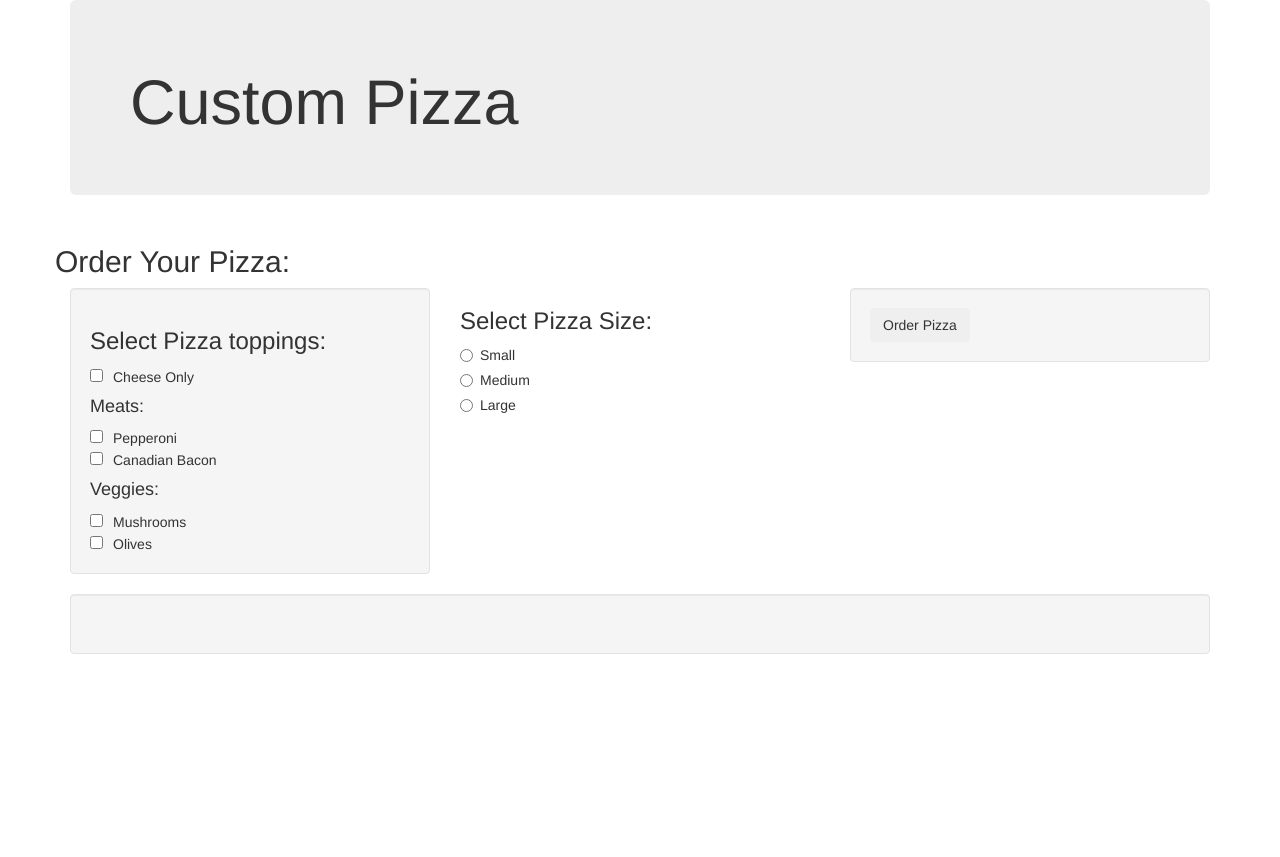
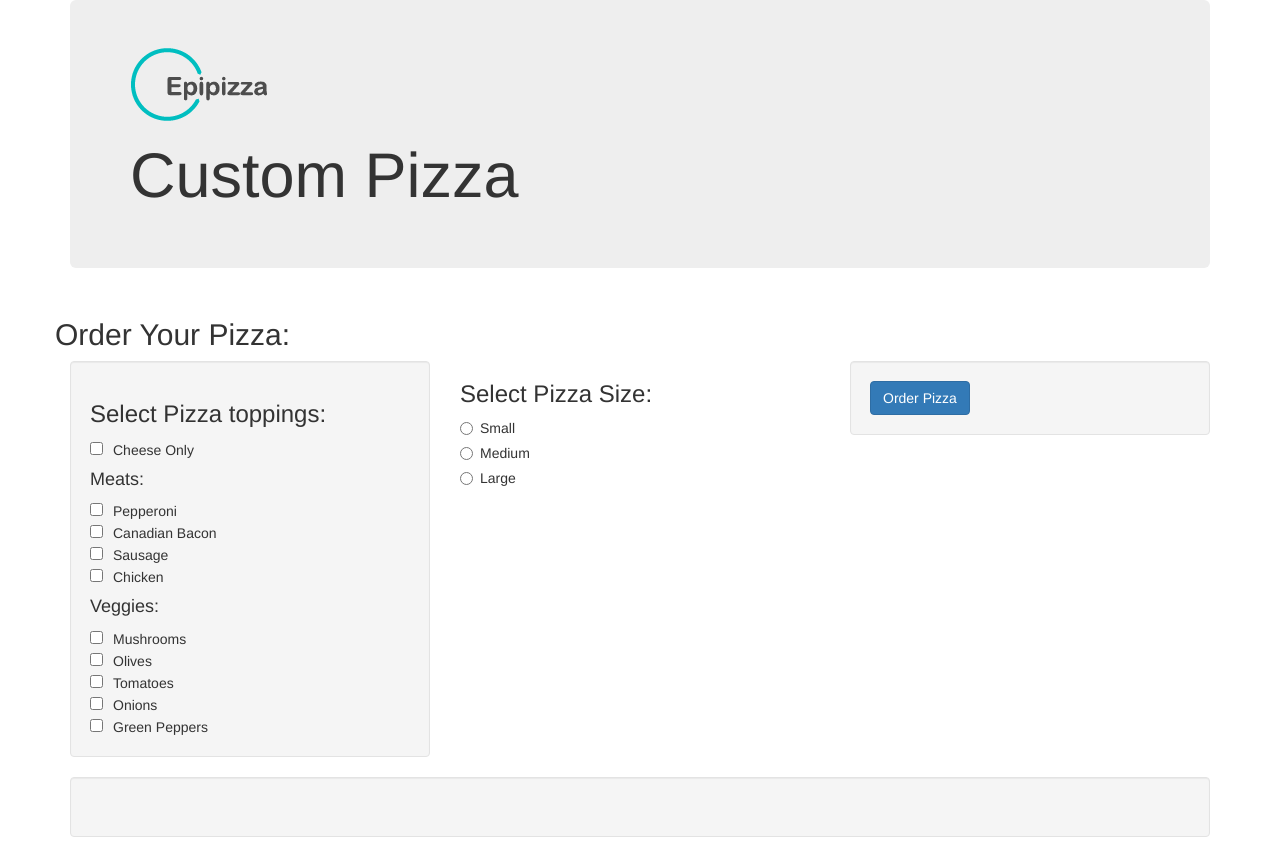
Before and after one commit to craigwann/pizza, a plain HTML site: page index.html in a window 1280 px wide. Before the commit the page ends 800 px from the top, so only its background shows below. Drawn offline with Linux system fonts and the light colour scheme.

Commit message:
add imgage more toppings

```diff
--- a/index.html
+++ b/index.html
@@ -10,6 +10,7 @@
   <body>
     <div class="container">
       <div class="jumbotron">
+        <img src="img/pizza.png">
         <h1>Custom Pizza</h1>
       </div>
 
@@ -26,9 +27,16 @@
                   <h4>Meats:</h4>
                   <input type="checkbox" name="pizza-toppings" value="Pepperoni">Pepperoni<br>
                   <input type="checkbox" name="pizza-toppings" value="Canadian Bacon">Canadian Bacon<br>
+                  <input type="checkbox" name="pizza-toppings" value="Sausage">Sausage<br>
+                  <input type="checkbox" name="pizza-toppings" value="Chicken">Chicken<br>
+
                   <h4>Veggies:</h4>
                   <input type="checkbox" name="pizza-toppings" value="Mushrooms">Mushrooms<br>
                   <input type="checkbox" name="pizza-toppings" value="Olives">Olives<br>
+                  <input type="checkbox" name="pizza-toppings" value="Tomatoes">Tomatoes<br>
+                  <input type="checkbox" name="pizza-toppings" value="Onions">Onions<br>
+                  <input type="checkbox" name="pizza-toppings" value="Green Peppers">Green Peppers<br>
+
                 </div>
 
               </div>
@@ -64,7 +72,8 @@
 
             <div class="col-md-4">
               <div class="well">
-                <button class="btn" type="submit">Order Pizza</button>
+                <button class="btn btn-primary" type="submit">Order Pizza</button>
+                <!-- <button id="anotherPizza" class="btn btn-info" type="button">Order Another Pizza</button> -->
               </div>
 
             </div>
@@ -76,9 +85,10 @@
 
         <span id="result">
           <h1>You ordered:</h1>
+          <!-- <button id="anotherPizza" class="btn btn-info" type="button">Order Another Pizza</button> -->
+
         </span>
         <br>
-
       </div>
     </div>
 
```
Also changed, not shown: js/scripts.js (+3 -5 lines), img/pizza.png (added), img/pizza.svg (added), 1 other file.
